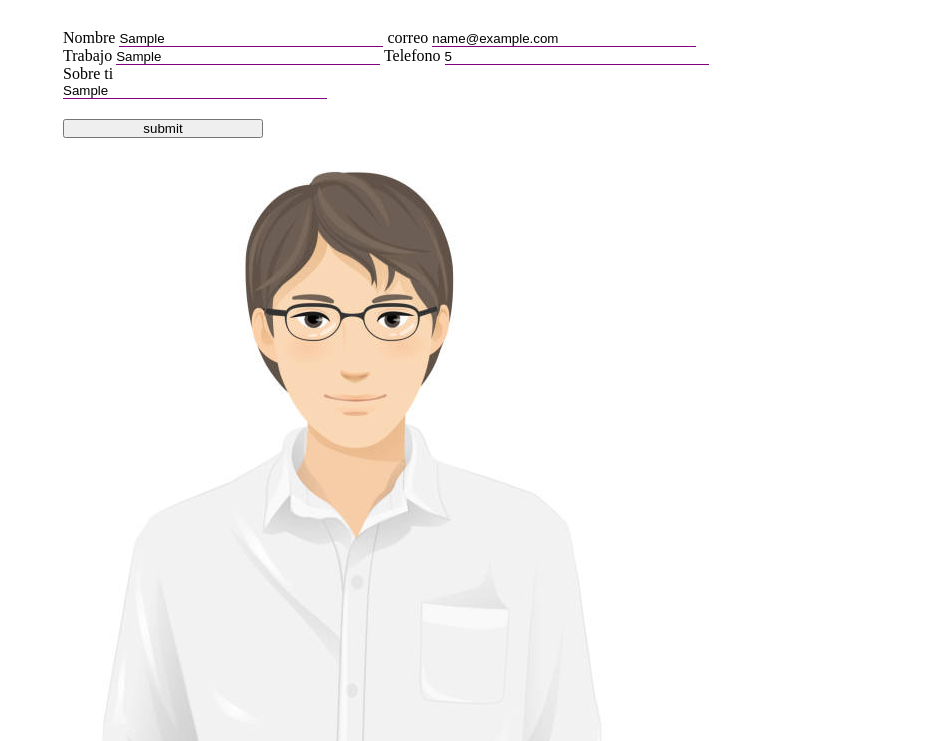
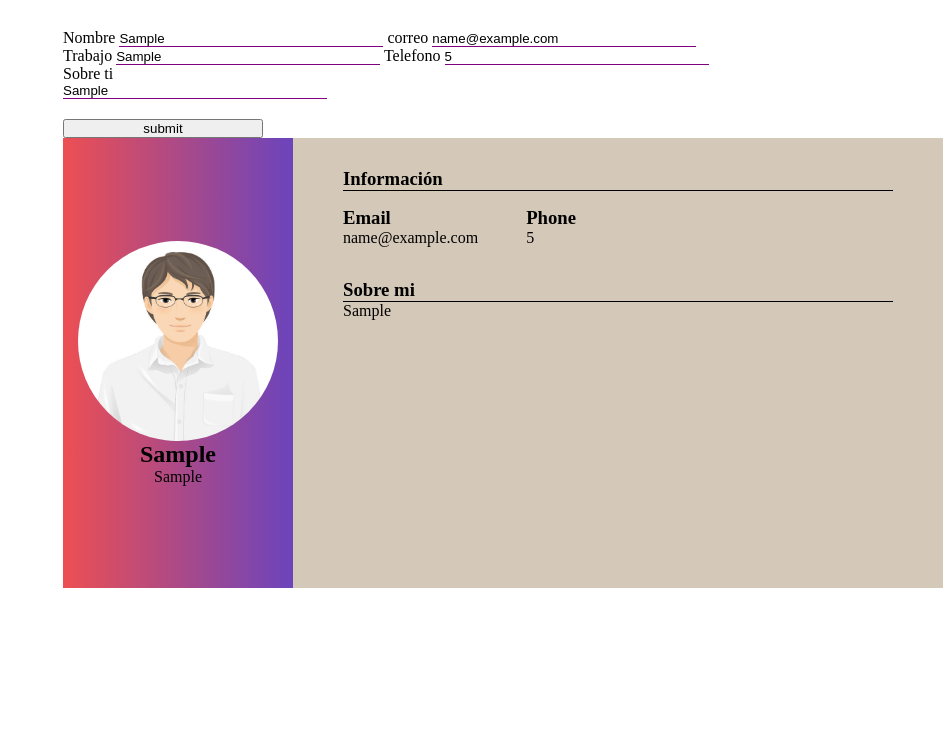
Before and after one commit to DeinyRB/Drilling_1_JS, a plain HTML site: page index.html in a window 1280 px wide. Both pictures are taken after typing "Sample", "name@example.com", "Sample", "5", "Sample" into the empty fields and a click on the button "submit". Shown: the part 58-799 px from the top of the page, without its empty margins (337-1280 px from the left). Drawn offline with Linux system fonts and the light colour scheme.

Commit message:
estilos para el index.js implementados

```diff
--- a/style.css
+++ b/style.css
@@ -31,3 +31,46 @@
   width: 200px;
   margin-top: 20px;
 }
+
+#cuadro{
+  width: 300px;
+  height: 450px;
+  background: linear-gradient(to right, #ed4f52, #6b44bc);
+  display: flex;
+  flex-direction: column;
+  align-items: center;
+  justify-content: center;
+}
+
+#imagen{
+  width: 200px;
+  height: 200px;
+  border-radius: 100px;
+}
+
+.target{
+  display: flex;
+}
+
+#result{
+  width: 550px;
+  background-color: rgb(212, 200, 184);
+  display: flex;
+  flex-direction: column;
+  padding: 30px 50px;
+}
+
+#orden-result{
+  display: flex;
+
+}
+
+.pading{
+  padding: 1rem 0;
+  padding-right: 3rem;
+}
+
+.hr{
+  width: 550px;
+  border-bottom: black solid 0.1rem;
+}
```
